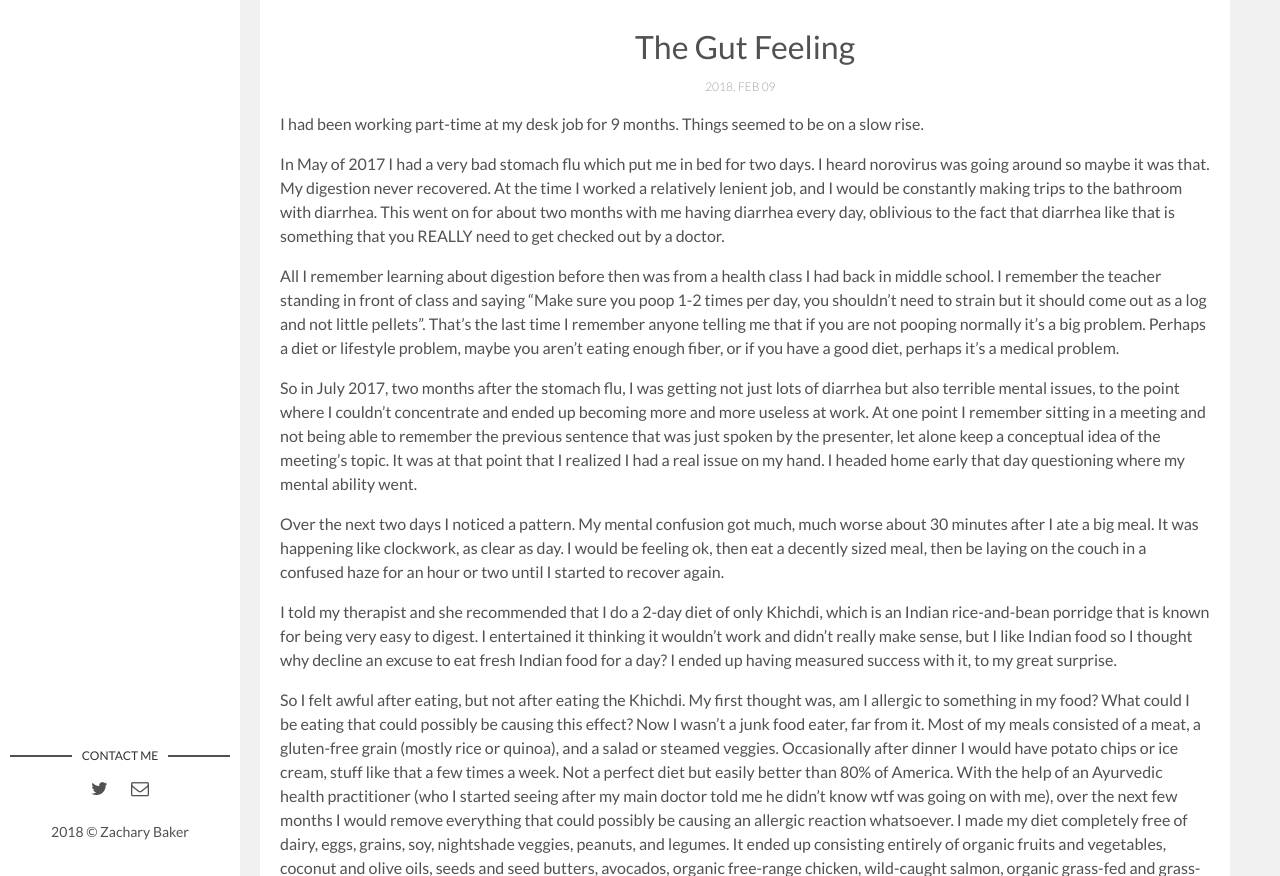
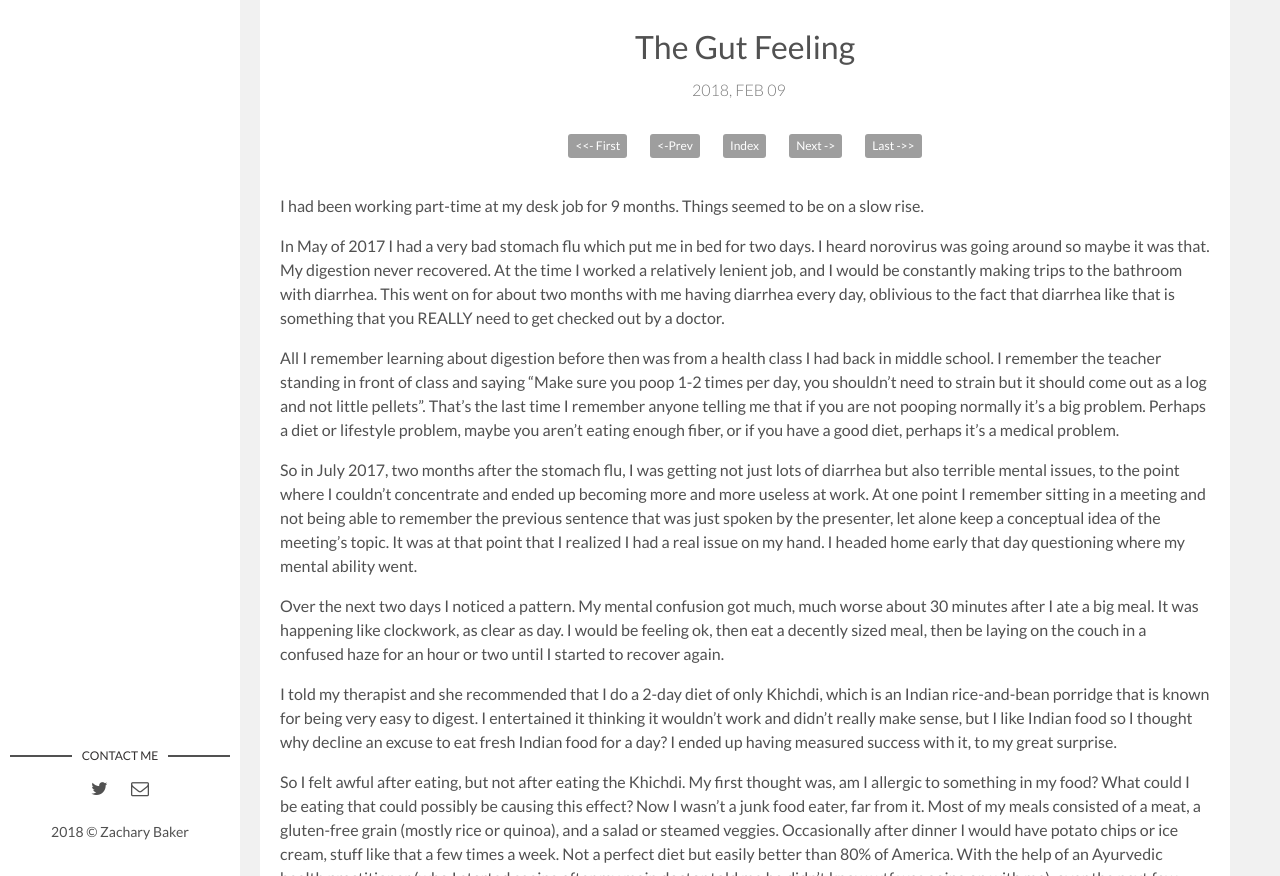
Before and after one commit to gutblog/gutblog.github.io, a Jekyll site: the page built from _posts/2018-02-09-the-gut-feeling.markdown, in a window 1280 px wide and 1400 px high, cut to the strip 524-1400 px from the top of the window. Built offline with Jekyll 4.4.1, drawn with Linux system fonts in a browser that asks for light colours; comment, search, counter and statistics services are not loaded; some of the changed text lies outside the part shown.

Commit message:
Add inline page navigation

```diff
--- /dev/null
+++ b/_includes/inline-nav.html
@@ -0,0 +1,7 @@
+<nav class="inline-nav">
+    <a {% if page.previous.url %}href="{{ site.posts.last.url }}"{% else %}class="inline-nav-inactive"{% endif %}>&lt;&lt;- First</a>
+    <a {% if page.previous.url %}href="{{ page.previous.url }}"{% else %}class="inline-nav-inactive"{% endif %}>&lt;-Prev</a>
+    <a href="{{ site.baseurl }}/">Index</a>
+    <a {% if page.next.url %}href="{{ page.next.url }}"{% else %}class="inline-nav-inactive"{% endif %}>Next -&gt;</a>
+    <a {% if page.next.url %}href="{{ site.posts.first.url }}"{% else %}class="inline-nav-inactive"{% endif %}>Last -&gt;&gt;</a>
+</nav>
--- a/_layouts/post.html
+++ b/_layouts/post.html
@@ -14,7 +14,9 @@
         <h1 class="page-title">{{page.title}}</h1>
         <div class="page-date"><span>{{page.date | date: '%Y, %b %d'}}&nbsp;&nbsp;&nbsp;&nbsp;</span></div>
       </header>
+      {% include inline-nav.html %}
       {{page.content | markdownify}}
+      {% include inline-nav.html %}
       <div class="page-footer">
         <div class="page-share">
           <i class="fa fa-share-alt"></i>
--- a/_posts/2018-02-09-the-gut-feeling.markdown
+++ b/_posts/2018-02-09-the-gut-feeling.markdown
@@ -30,4 +30,4 @@
 
 Thanks to my incredibly supportive primary care doctor, I am now in connection with an M.D. who specializes in digestive issues and chronic fatigue. Together we have decided to try putting me on an Elemental Diet. The diet kit is in the mail and arriving soon. Since an Elemental Diet is a whole thing unto itself, I’m going to address that in an upcoming post, which you can view here:
 
-*(Next post coming soon)*
+*(Elemental diet post coming soon)*
--- a/assets/css/main.css
+++ b/assets/css/main.css
@@ -1465,7 +1465,7 @@
 a.follow-button {
     display: inline-block;
     text-transform: initial;color: white;
-    padding: 3px 5px;
+    padding: 3px 7px;
     font-family: 'Lato', sans-serif;
     font-size: .75rem;
     text-decoration: none;
@@ -1495,6 +1495,36 @@
     object-fit: cover;
 }
 
+.inline-nav {
+    text-align: center;
+    padding: 20px 0;
+    width: 100%;
+}
+
+.inline-nav > * {
+    display: inline-block;
+    margin: 0 10px;
+    text-decoration: none;
+    background-color: #9e9e9e;
+    color: white;
+    border-radius: 3px;
+    padding: 3px 7px;
+    font-size: .75rem;
+}
+
+.inline-nav > *:not(.inline-nav-inactive):hover {
+    background-color: #666;
+}
+
+.inline-nav-inactive {
+    visibility: hidden;
+}
+
+.header-page .page-date {
+    font-size: inherit;
+    color: #7a7a7a;
+}
+
 @media print {
 
     .sidebar {
```
